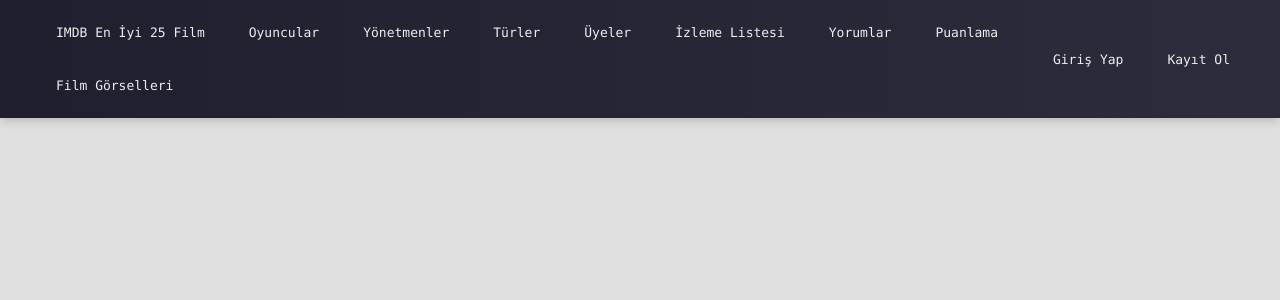
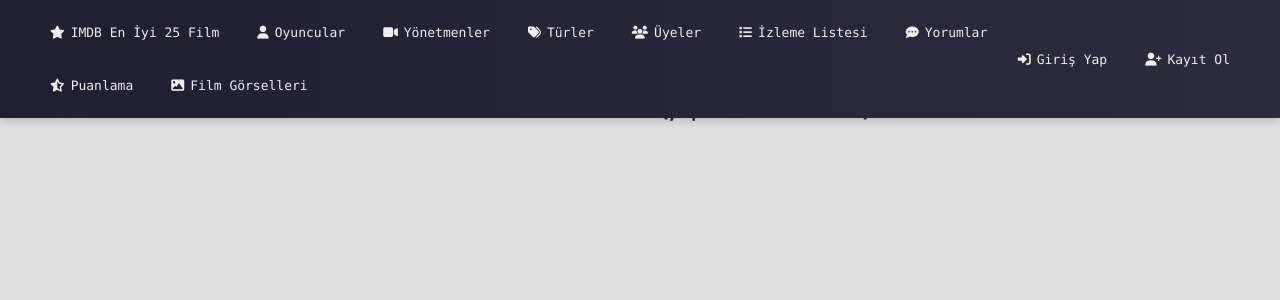
Before and after one commit to erencellk/MovieSlot, a Django app: page / in a window 1280 px wide. Shown: the top 300 px of the page. Run offline with Django 5.2, Linux system fonts and the light colour scheme.

Commit message:
manage html  file

```diff
--- a/films/templates/films/anasayfa.html
+++ b/films/templates/films/anasayfa.html
@@ -7,6 +7,8 @@
           content="width=device-width, user-scalable=no, initial-scale=1.0, maximum-scale=1.0, minimum-scale=1.0">
     <meta http-equiv="X-UA-Compatible" content="ie=edge">
     <link rel="stylesheet" href="{% static 'films/style.css' %}">
+    <link href="https://fonts.googleapis.com/css2?family=Poppins&display=swap" rel="stylesheet">
+    <link rel="stylesheet" href="https://cdnjs.cloudflare.com/ajax/libs/font-awesome/6.5.0/css/all.min.css">
 
     <title>AnaSayfa</title>
 </head>
@@ -31,7 +33,7 @@
     </div>
 </nav>
 <br><br><br>
-<h3 style="text-align:center;margin-top: 20px">ANASAYFAYA HOSGELDİNİZ!  (yapım asamasında...)</h3>
+<h3 style="text-align:center;margin-top: 20px">ANASAYFAYA HOSGELDİNİZ! (yapım asamasında...)</h3>
 <script src="{% static 'films/eren.js' %}"></script>
 </body>
 </html>
```
